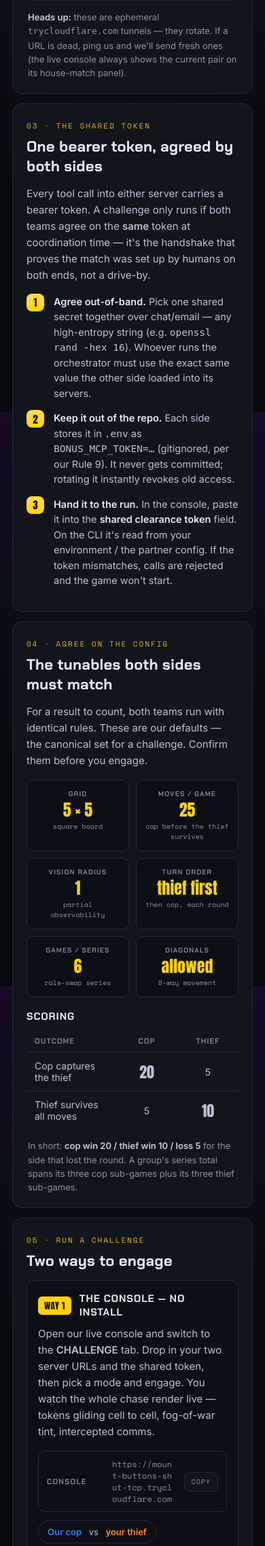
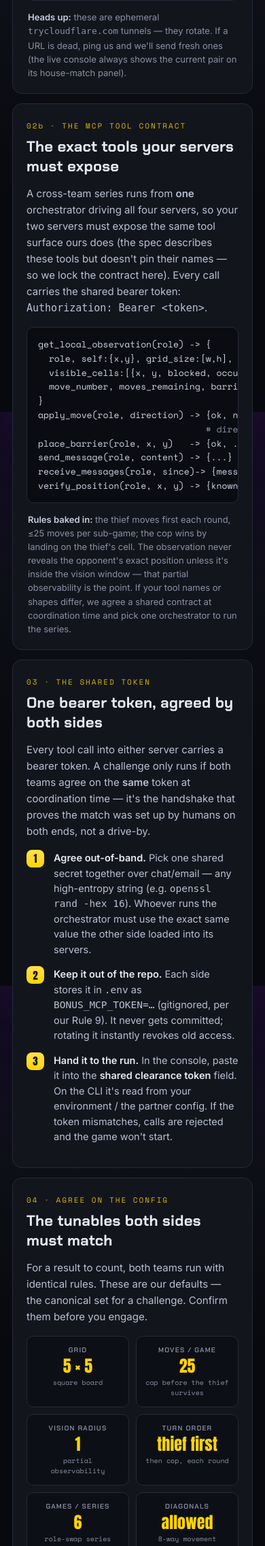
Before and after one commit to AbdallahKhaldi/COSMOS77-ex06, a Python web app: template src/cosmos77_ex06/web/templates/challenge.html in a window 390 px wide. Shown: the part 1926-4200 px from the top of the page at 68% size. Run offline with Jinja, Linux system fonts and the light colour scheme; the template is opened without the code that fills it, so the values that code supplies are empty.

Commit message:
feat(web): publish the exact MCP tool contract on /challenge (interop spec for the bonus — tool signatures + observation shape + auth); mobile board scaling (92vw cap)

```diff
--- a/src/cosmos77_ex06/web/static/app.css
+++ b/src/cosmos77_ex06/web/static/app.css
@@ -108,7 +108,7 @@ main{max-width:980px;margin:0 auto;padding:22px 18px 60px;position:relative;z-in
 .movereadout{font-family:var(--mono);font-size:11px;color:var(--road);letter-spacing:.05em;white-space:nowrap}
 
 .boardwrap{display:flex;justify-content:center;margin-bottom:16px}
-.board{position:relative;width:min(64vh,520px);aspect-ratio:1;border-radius:10px;border:2px solid #2c3142;
+.board{position:relative;width:min(92vw,64vh,520px);aspect-ratio:1;border-radius:10px;border:2px solid #2c3142;
   background:linear-gradient(150deg,#191b22,#121319);
   box-shadow:inset 0 0 60px #000c,0 20px 60px #0008;overflow:hidden}
 .board::after{content:"";position:absolute;inset:0;pointer-events:none;
--- a/src/cosmos77_ex06/web/templates/challenge.html
+++ b/src/cosmos77_ex06/web/templates/challenge.html
@@ -52,6 +52,25 @@
     <div class="coord"><span class="lbl c-thief">OUR THIEF</span><code class="copyable" data-copy="https://lamp-ips-providing-laws.trycloudflare.com/mcp">https://lamp-ips-providing-laws.trycloudflare.com/mcp</code><button class="copybtn" type="button" aria-label="copy">COPY</button></div>
   </div>
   <p class="note"><b>Heads up:</b> these are ephemeral <code>trycloudflare.com</code> tunnels — they rotate. If a URL is dead, ping us and we'll send fresh ones (the live console always shows the current pair on its house-match panel).</p>
+</section>
+
+<!-- ============ THE TOOL CONTRACT ============ -->
+<section class="panel">
+  <span class="kick">02b · THE MCP TOOL CONTRACT</span>
+  <h2 class="sec-h">The exact tools your servers must expose</h2>
+  <p class="blurb">A cross-team series runs from <b>one</b> orchestrator driving all four servers, so your two servers must expose the same tool surface ours does (the spec describes these tools but doesn't pin their names — so we lock the contract here). Every call carries the shared bearer token: <code>Authorization: Bearer &lt;token&gt;</code>.</p>
+  <pre class="codeblk"><code>get_local_observation(role) -&gt; {
+  role, self:{x,y}, grid_size:[w,h], vision_radius,
+  visible_cells:[{x, y, blocked, occupant: "cop"|"thief"|null}],
+  move_number, moves_remaining, barriers_remaining   <span class="c-cmt"># barriers_remaining: cop only</span>
+}
+apply_move(role, direction) -&gt; {ok, new_self:{x,y}|null, captured, reason}
+                               <span class="c-cmt"># direction in N,S,E,W,NE,NW,SE,SW,STAY</span>
+place_barrier(role, x, y)   -&gt; {ok, ...}     <span class="c-cmt"># cop only, its own cell, max 5, impassable to both</span>
+send_message(role, content) -&gt; {...}         <span class="c-cmt"># the FREE natural-language channel</span>
+receive_messages(role, since)-&gt; {messages:[...]}
+verify_position(role, x, y) -&gt; {known, result}   <span class="c-cmt"># confirm-only, only if (x,y) is in your vision window</span></code></pre>
+  <p class="note"><b>Rules baked in:</b> the thief moves first each round, ≤25 moves per sub-game; the cop wins by landing on the thief's cell. The observation never reveals the opponent's exact position unless it's inside the vision window — that partial observability is the point. If your tool names or shapes differ, we agree a shared contract at coordination time and pick one orchestrator to run the series.</p>
 </section>
 
 <!-- ============ THE TOKEN ============ -->
```
